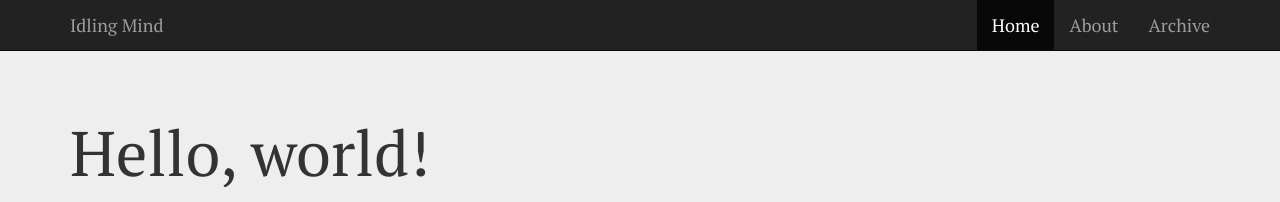
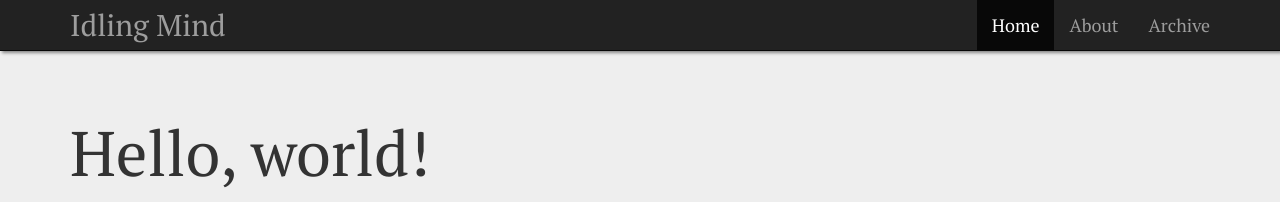
Before and after one commit to idling-mind/idling-mind.github.io, a Jekyll site: the page built from index.html, in a window 1280 px wide. Shown: the top 202 px of the page. Built offline with Jekyll 4.4.1, drawn with Linux system fonts in a browser that asks for light colours; nearby versions of some CDN libraries; the list of posts is cut into pages by our own code.

Commit message:
Update theme.css
changed font size for brand text, added shadow for navbar

```diff
--- a/public/css/theme.css
+++ b/public/css/theme.css
@@ -9,6 +9,15 @@ body {
   font-family: "PT Serif", Georgia, "Times New Roman", serif;
   font-size:18px;
 }
+.navbar{
+  box-shadow:2px 2px 3px #888;
+}
+.navbar-brand{
+  font-size:30px;
+}
+.post-more{
+  display:inline-block;
+}
 .footer {
   position: absolute;
   bottom: 0;
@@ -17,9 +26,6 @@ body {
   height: 100px;
   overflow:hidden;
   background-color: #f5f5f5;
-}
-.post-more{
-  display:inline-block;
 }
 
 /* Custom page CSS
```
